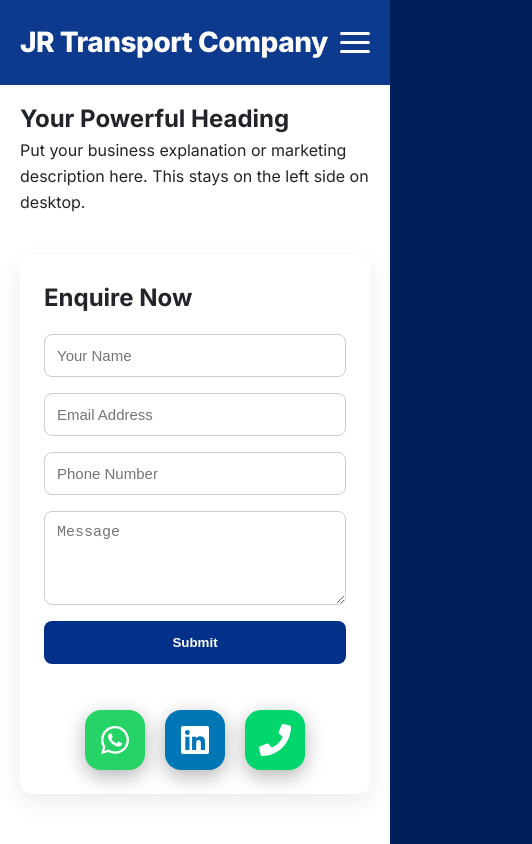
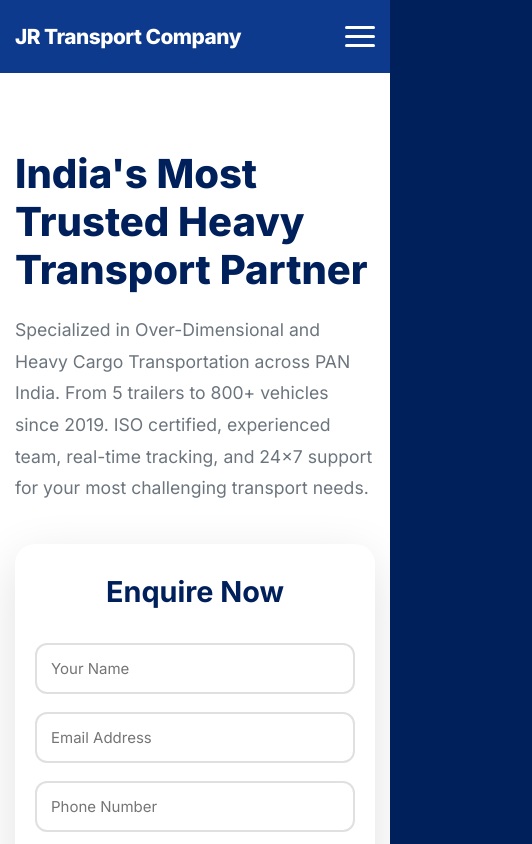
Before and after one commit to ADITYAPIMPALE11127/jr-transport-company, a React (Vite) app: page / in a window 390 px wide. Shown: the top 844 px of the page, 532 px wide, since content can reach past the window. Built offline with nearby package versions, Linux system fonts and the light colour scheme; the HTML template or start-up script is replaced by a standard one.

Commit message:
Updated index.css

```diff
--- a/src/components/Footer.jsx
+++ b/src/components/Footer.jsx
@@ -1,6 +1,6 @@
 import React, { useState } from "react";
 import { FaPhone, FaCopy } from "react-icons/fa";
-import SocialLinks from "./SocialLinks"; // <- updated import (same social UI as your SocialLinks.jsx)
+import SocialLinks from "./SocialLinks";
 
 const Footer = () => {
   const [copied, setCopied] = useState("");
@@ -20,9 +20,9 @@
   const btnStyle = {
     background: "var(--secondary)",
     color: "white",
-    padding: "20px 30px",
+    padding: "clamp(16px, 3vw, 20px) clamp(24px, 4vw, 30px)",
     borderRadius: "16px",
-    fontSize: "1.4rem",
+    fontSize: "clamp(1.1rem, 2.5vw, 1.4rem)",
     fontWeight: 600,
     cursor: "pointer",
     display: "flex",
@@ -30,16 +30,21 @@
     gap: "10px",
     border: "none",
     outline: "none",
+    width: "100%",
+    maxWidth: "280px",
+    justifyContent: "center",
   };
 
   const dropdownCard = (phone) => ({
-    padding: "20px",
+    padding: "clamp(16px, 3vw, 20px)",
     color: "var(--primary-dark)",
     cursor: "pointer",
     display: "flex",
     justifyContent: "space-between",
     alignItems: "center",
     background: copied === phone ? "#e6f7ff" : "white",
+    fontSize: "clamp(0.9rem, 2vw, 1rem)",
+    gap: "10px",
   });
 
   return (
@@ -47,31 +52,30 @@
       style={{
         background: "var(--primary-dark)",
         color: "white",
-        padding: "100px 0 40px",
-        marginTop: "50px",
+        padding: "clamp(60px, 10vw, 100px) 0 clamp(30px, 5vw, 40px)",
+        marginTop: "clamp(30px, 6vw, 50px)",
       }}
     >
       <div className="container">
         <div
           style={{
             display: "grid",
-            gridTemplateColumns: "repeat(auto-fit, minmax(280px, 1fr))",
-            gap: "50px",
-            marginBottom: "80px",
+            gridTemplateColumns: "repeat(auto-fit, minmax(min(100%, 250px), 1fr))",
+            gap: "clamp(35px, 6vw, 50px)",
+            marginBottom: "clamp(50px, 8vw, 80px)",
           }}
         >
-          {/* Contact Info */}
           <div>
-            <h3 style={{ fontSize: "1.8rem", fontWeight: 700, marginBottom: "25px" }}>
+            <h3 style={{ fontSize: "clamp(1.5rem, 3vw, 1.8rem)", fontWeight: 700, marginBottom: "25px" }}>
               JR Transport Company
             </h3>
-            <p style={{ opacity: 0.9, lineHeight: "1.8", marginBottom: "20px" }}>
+            <p style={{ opacity: 0.9, lineHeight: "1.8", marginBottom: "20px", fontSize: "clamp(0.95rem, 2vw, 1.05rem)" }}>
               India's trusted partner for heavy & over-dimensional cargo transportation since 2019.
             </p>
 
             <div style={{ margin: "30px 0" }}>
-              <p style={{ fontWeight: 600, marginBottom: "10px" }}>Office Address</p>
-              <p style={{ fontSize: "1.1rem", opacity: 0.9 }}>
+              <p style={{ fontWeight: 600, marginBottom: "10px", fontSize: "clamp(1rem, 2vw, 1.1rem)" }}>Office Address</p>
+              <p style={{ fontSize: "clamp(0.95rem, 2vw, 1.1rem)", opacity: 0.9, lineHeight: "1.7" }}>
                 A-113, A-Wing, Jai Ganesh Vision,
                 <br />
                 Akurdi, Pune - 410035
@@ -83,23 +87,22 @@
             <p style={{ margin: "20px 0" }}>
               <strong>Email:</strong>
               <br />
-              <a href={`mailto:${email}`} style={{ color: "#00a3e0" }} title="Send email to JR Transport">
+              <a href={`mailto:${email}`} style={{ color: "#00a3e0", fontSize: "clamp(0.95rem, 2vw, 1.05rem)" }} title="Send email to JR Transport">
                 {email}
               </a>
             </p>
           </div>
 
-          {/* Phone Numbers with Dropdown */}
           <div>
-            <h3 style={{ fontSize: "1.8rem", fontWeight: 700, marginBottom: "25px" }}>Call Us 24×7</h3>
+            <h3 style={{ fontSize: "clamp(1.5rem, 3vw, 1.8rem)", fontWeight: 700, marginBottom: "25px" }}>Call Us 24×7</h3>
 
-            <div style={{ position: "relative", display: "inline-block" }}>
+            <div style={{ position: "relative", display: "inline-block", width: "100%", maxWidth: "280px" }}>
               <button
                 onClick={() => setShowPhoneDropdown(!showPhoneDropdown)}
-                onMouseEnter={() => setShowPhoneDropdown(true)}
+                onMouseEnter={() => window.innerWidth > 768 && setShowPhoneDropdown(true)}
                 style={btnStyle}
               >
-                <FaPhone style={{ fontSize: "1.2rem" }} /> Call Now
+                <FaPhone style={{ fontSize: "clamp(1rem, 2vw, 1.2rem)" }} /> Call Now
               </button>
 
               {showPhoneDropdown && (
@@ -110,6 +113,7 @@
                     top: "100%",
                     left: 0,
                     width: "100%",
+                    minWidth: "280px",
                     background: "white",
                     borderRadius: "12px",
                     marginTop: "10px",
@@ -120,33 +124,29 @@
                   onMouseLeave={() => setShowPhoneDropdown(false)}
                 >
                   <div style={dropdownCard(phone1)} onClick={() => copyToClipboard(phone1)}>
-                    <div style={{ display: "flex", alignItems: "center", gap: "10px" }}>
                     <a
                       href={`tel:${phone1}`}
-                        style={{ color: "var(--primary-dark)", textDecoration: "none", fontWeight: 600 }}
+                      style={{ color: "var(--primary-dark)", textDecoration: "none", fontWeight: 600, flex: 1 }}
                       title="Call first number"
                       onClick={(e) => e.stopPropagation()}
                     >
                       {phone1}
                     </a>
-                    </div>
-                    <span style={{ fontSize: "0.9rem", color: copied === phone1 ? "green" : "#666", display: "flex", alignItems: "center", gap: "5px" }}>
+                    <span style={{ fontSize: "0.85rem", color: copied === phone1 ? "green" : "#666", display: "flex", alignItems: "center", gap: "5px", whiteSpace: "nowrap" }}>
                       {copied === phone1 ? "Copied!" : <><FaCopy /> Copy</>}
                     </span>
                   </div>
 
                   <div style={dropdownCard(phone2)} onClick={() => copyToClipboard(phone2)}>
-                    <div style={{ display: "flex", alignItems: "center", gap: "10px" }}>
                     <a
                       href={`tel:${phone2}`}
-                        style={{ color: "var(--primary-dark)", textDecoration: "none", fontWeight: 600 }}
+                      style={{ color: "var(--primary-dark)", textDecoration: "none", fontWeight: 600, flex: 1 }}
                       title="Call second number"
                       onClick={(e) => e.stopPropagation()}
                     >
                       {phone2}
                     </a>
-                    </div>
-                    <span style={{ fontSize: "0.9rem", color: copied === phone2 ? "green" : "#666", display: "flex", alignItems: "center", gap: "5px" }}>
+                    <span style={{ fontSize: "0.85rem", color: copied === phone2 ? "green" : "#666", display: "flex", alignItems: "center", gap: "5px", whiteSpace: "nowrap" }}>
                       {copied === phone2 ? "Copied!" : <><FaCopy /> Copy</>}
                     </span>
                   </div>
@@ -154,52 +154,45 @@
               )}
             </div>
 
-            {/* Social Links (shared component) */}
             <div style={{ marginTop: "40px" }}>
-              <p style={{ fontWeight: 600, marginBottom: "20px", fontSize: "1.1rem" }}>Connect With Us</p>
-
-              {/* SocialLinks component renders the icon row (WhatsApp, Email, LinkedIn, Phone) */}
+              <p style={{ fontWeight: 600, marginBottom: "20px", fontSize: "clamp(1rem, 2vw, 1.1rem)" }}>Connect With Us</p>
               <SocialLinks />
 
-              {/* Quick Action Links */}
               <div style={{ marginTop: "25px", display: "flex", flexDirection: "column", gap: "8px" }}>
                 <a
                   href={`https://wa.me/${whatsappNumber}`}
                   target="_blank"
                   rel="noreferrer"
-                  style={{ color: "#25D366", textDecoration: "none", fontSize: "0.95rem", display: "flex", alignItems: "center", gap: "8px" }}
+                  style={{ color: "#25D366", textDecoration: "none", fontSize: "clamp(0.9rem, 2vw, 0.95rem)" }}
                 >
                   Quick WhatsApp Chat
                 </a>
-
                 <a
                   href={`mailto:${email}?subject=Transportation%20Service%20Inquiry`}
-                  style={{ color: "#EA4335", textDecoration: "none", fontSize: "0.95rem", display: "flex", alignItems: "center", gap: "8px" }}
+                  style={{ color: "#EA4335", textDecoration: "none", fontSize: "clamp(0.9rem, 2vw, 0.95rem)" }}
                 >
                   Send Email
                 </a>
-
-                <a href={`tel:${phone1}`} style={{ color: "var(--secondary)", textDecoration: "none", fontSize: "0.95rem", display: "flex", alignItems: "center", gap: "8px" }}>
+                <a href={`tel:${phone1}`} style={{ color: "var(--secondary)", textDecoration: "none", fontSize: "clamp(0.9rem, 2vw, 0.95rem)" }}>
                   Call Now
                 </a>
               </div>
             </div>
           </div>
 
-          {/* Legal Links */}
           <div>
-            <h3 style={{ fontSize: "1.8rem", fontWeight: 700, marginBottom: "25px" }}>Legal</h3>
+            <h3 style={{ fontSize: "clamp(1.5rem, 3vw, 1.8rem)", fontWeight: 700, marginBottom: "25px" }}>Legal</h3>
             <ul style={{ listStyle: "none", lineHeight: "2.4", padding: 0 }}>
-              <li><a href="#" style={{ color: "#aaa", fontSize: "1.05rem" }}>Terms & Conditions (National Courier)</a></li>
-              <li><a href="#" style={{ color: "#aaa", fontSize: "1.05rem" }}>Terms & Conditions (Intracity)</a></li>
-              <li><a href="#" style={{ color: "#aaa", fontSize: "1.05rem" }}>Privacy Policy</a></li>
-              <li><a href="#" style={{ color: "#aaa", fontSize: "1.05rem" }}>Cookie Policy</a></li>
-              <li><a href="#" style={{ color: "#aaa", fontSize: "1.05rem" }}>Disclaimer</a></li>
+              <li><a href="#" style={{ color: "#aaa", fontSize: "clamp(0.95rem, 2vw, 1.05rem)" }}>Terms & Conditions (National Courier)</a></li>
+              <li><a href="#" style={{ color: "#aaa", fontSize: "clamp(0.95rem, 2vw, 1.05rem)" }}>Terms & Conditions (Intracity)</a></li>
+              <li><a href="#" style={{ color: "#aaa", fontSize: "clamp(0.95rem, 2vw, 1.05rem)" }}>Privacy Policy</a></li>
+              <li><a href="#" style={{ color: "#aaa", fontSize: "clamp(0.95rem, 2vw, 1.05rem)" }}>Cookie Policy</a></li>
+              <li><a href="#" style={{ color: "#aaa", fontSize: "clamp(0.95rem, 2vw, 1.05rem)" }}>Disclaimer</a></li>
             </ul>
           </div>
         </div>
 
-        <div style={{ textAlign: "center", paddingTop: "40px", borderTop: "1px solid rgba(255,255,255,0.1)", fontSize: "1rem", opacity: 0.8 }}>
+        <div style={{ textAlign: "center", paddingTop: "clamp(30px, 5vw, 40px)", borderTop: "1px solid rgba(255,255,255,0.1)", fontSize: "clamp(0.9rem, 2vw, 1rem)", opacity: 0.8 }}>
           © 2025 JR Transport Company. All rights reserved. | Made with Passion in Pune, India
         </div>
       </div>
--- a/src/components/SocialLinks.jsx
+++ b/src/components/SocialLinks.jsx
@@ -2,71 +2,81 @@
 import { FaWhatsapp, FaLinkedin, FaPhone } from "react-icons/fa";
 
 const SocialLinks = () => {
+  const linkStyle = {
+    color: "white",
+    width: "clamp(50px, 8vw, 60px)",
+    height: "clamp(50px, 8vw, 60px)",
+    borderRadius: "16px",
+    display: "flex",
+    alignItems: "center",
+    justifyContent: "center",
+    fontSize: "clamp(26px, 5vw, 32px)",
+    boxShadow: "0 6px 20px rgba(0,0,0,0.3)",
+    textDecoration: "none",
+    transition: "transform 0.3s ease, box-shadow 0.3s ease"
+  };
+
   return (
     <div style={{
       display: "flex",
-      gap: "20px",
+      gap: "clamp(15px, 3vw, 20px)",
       justifyContent: "center",
       marginTop: "30px",
       flexWrap: "wrap"
     }}>
-      {/* WhatsApp */}
       <a
         href="https://wa.me/919766958932"
         target="_blank"
         rel="noreferrer"
         style={{
+          ...linkStyle,
           background: "#25D366",
-          color: "white",
-          width: "60px",
-          height: "60px",
-          borderRadius: "16px",
-          display: "flex",
-          alignItems: "center",
-          justifyContent: "center",
-          fontSize: "32px",
-          boxShadow: "0 6px 20px rgba(0,0,0,0.3)",
-          textDecoration: "none",
+        }}
+        onMouseEnter={(e) => {
+          e.currentTarget.style.transform = "scale(1.1)";
+          e.currentTarget.style.boxShadow = "0 10px 30px rgba(0,0,0,0.4)";
+        }}
+        onMouseLeave={(e) => {
+          e.currentTarget.style.transform = "scale(1)";
+          e.currentTarget.style.boxShadow = "0 6px 20px rgba(0,0,0,0.3)";
         }}
       >
         <FaWhatsapp />
       </a>
 
-      {/* LinkedIn */}
       <a
-        href="https://www.linkedin.com/company/your-company"  // ← update this later
+        href="https://www.linkedin.com/company/your-company"
         target="_blank"
         rel="noreferrer"
         style={{
+          ...linkStyle,
           background: "#0077b5",
-          color: "white",
-          width: "60px",
-          height: "60px",
-          borderRadius: "16px",
-          display: "flex",
-          alignItems: "center",
-          justifyContent: "center",
-          fontSize: "32px",
-          boxShadow: "0 6px 20px rgba(0,0,0,0.3)",
+        }}
+        onMouseEnter={(e) => {
+          e.currentTarget.style.transform = "scale(1.1)";
+          e.currentTarget.style.boxShadow = "0 10px 30px rgba(0,0,0,0.4)";
+        }}
+        onMouseLeave={(e) => {
+          e.currentTarget.style.transform = "scale(1)";
+          e.currentTarget.style.boxShadow = "0 6px 20px rgba(0,0,0,0.3)";
         }}
       >
         <FaLinkedin />
       </a>
 
-      {/* Phone */}
       <a
         href="tel:+919766958932"
         style={{
+          ...linkStyle,
           background: "#00d66b",
-          color: "white",
-          width: "60px",
-          height: "60px",
-          borderRadius: "16px",
-          display: "flex",
-          alignItems: "center",
-          justifyContent: "center",
-          fontSize: "32px",
-          boxShadow: "0 6px 20px rgba(0,0,0,0.3)",
+        }}
+        onMouseEnter={(e) => {
+          e.currentTarget.style.transform = "scale(1.1)";
+          e.currentTarget.style.boxShadow = "0 10px 30px rgba(0,0,0,0.4)";
+        }}
+        onMouseLeave={(e) => {
+          e.currentTarget.style.transform = "scale(1)";
+          e.currentTarget.style.boxShadow = "0 6px 20px rgba(0,0,0,0.3)";
         }}
       >
         <FaPhone />
--- a/src/index.css
+++ b/src/index.css
@@ -44,17 +44,11 @@
   width: 100%;
   max-width: 1400px;
   margin: 0 auto;
-  padding: 0 20px;
+  padding: 0 clamp(15px, 3vw, 20px);
 }
 
 section {
-  padding: 80px 0;
-}
-
-@media (min-width: 768px) {
-  section {
-    padding: 120px 0;
-  }
+  padding: clamp(60px, 10vw, 120px) 0;
 }
 /* ===== NAVBAR STYLES ===== */
 .navbar {
@@ -82,7 +76,7 @@
 }
 
 .logo {
-  font-size: 28px;
+  font-size: clamp(1.3rem, 4vw, 1.75rem);
   font-weight: 800;
   letter-spacing: -0.5px;
   color: white !important;
@@ -95,7 +89,8 @@
 .nav-links a {
  color: white !important;
   font-weight: 500;
-  margin-left: 40px;
+  margin-left: clamp(25px, 4vw, 40px);
+  font-size: clamp(0.95rem, 2vw, 1.05rem);
   position: relative;
   transition: var(--transition);
 }
@@ -158,9 +153,9 @@
 
 .mobile-menu a {
  color: white !important;
-  font-size: 32px;
+  font-size: clamp(1.8rem, 5vw, 2rem);
   font-weight: 600;
-  margin: 15px 0;
+  margin: clamp(12px, 3vw, 15px) 0;
   opacity: 0;
   transform: translateY(20px);
   transition: all 0.4s ease;
--- a/src/sections/HeroEnquirySplit.css
+++ b/src/sections/HeroEnquirySplit.css
@@ -1,62 +1,179 @@
 #hero-split {
-  padding: 100px 0;
+  padding: 120px 0 80px;
+  margin-top: 70px;
 }
 
 .hero-container {
   display: flex;
-  flex-direction: column; /* Mobile default */
-  gap: 40px;
+  flex-direction: column;
+  gap: 60px;
+  align-items: center;
 }
 
-/* Desktop: side-by-side layout */
+.hero-left {
+  width: 100%;
+  max-width: 100%;
+}
+
+.hero-left h1 {
+  font-size: clamp(2.5rem, 8vw, 4.5rem);
+  font-weight: 800;
+  color: var(--primary-dark);
+  line-height: 1.2;
+  margin-bottom: 25px;
+}
+
+.hero-left p {
+  font-size: clamp(1.1rem, 3vw, 1.4rem);
+  color: var(--gray);
+  line-height: 1.8;
+  max-width: 700px;
+}
+
+.hero-right {
+  width: 100%;
+  max-width: 500px;
+}
+
+.enquiry-form {
+  display: flex;
+  flex-direction: column;
+  gap: 20px;
+  padding: 35px 30px;
+  background: white;
+  border-radius: 20px;
+  box-shadow: 0 15px 50px rgba(0, 0, 0, 0.12);
+}
+
+.enquiry-form h2 {
+  font-size: clamp(1.8rem, 4vw, 2.2rem);
+  font-weight: 700;
+  color: var(--primary-dark);
+  margin-bottom: 10px;
+  text-align: center;
+}
+
+.enquiry-form input,
+.enquiry-form textarea {
+  padding: 16px;
+  border: 2px solid #e0e0e0;
+  border-radius: 12px;
+  font-size: 16px;
+  font-family: inherit;
+  transition: all 0.3s ease;
+  width: 100%;
+}
+
+.enquiry-form input:focus,
+.enquiry-form textarea:focus {
+  outline: none;
+  border-color: var(--secondary);
+  box-shadow: 0 0 0 3px rgba(0, 163, 224, 0.1);
+}
+
+.enquiry-form textarea {
+  resize: vertical;
+  min-height: 120px;
+}
+
+.enquiry-form button {
+  background: linear-gradient(135deg, var(--primary), var(--secondary));
+  color: white;
+  padding: 18px;
+  border: none;
+  border-radius: 12px;
+  cursor: pointer;
+  font-weight: 700;
+  font-size: 1.1rem;
+  transition: all 0.3s ease;
+  box-shadow: 0 8px 20px rgba(0, 48, 135, 0.3);
+}
+
+.enquiry-form button:hover:not(:disabled) {
+  transform: translateY(-2px);
+  box-shadow: 0 12px 30px rgba(0, 48, 135, 0.4);
+}
+
+.enquiry-form button:disabled {
+  opacity: 0.7;
+  cursor: not-allowed;
+}
+
+.error {
+  color: #ff3333;
+  font-size: 13px;
+  margin-top: -12px;
+  margin-bottom: 0;
+  display: block;
+  font-weight: 500;
+}
+
+@media (min-width: 768px) {
+  .enquiry-form {
+    padding: 40px 35px;
+  }
+}
+
 @media (min-width: 992px) {
+  #hero-split {
+    padding: 140px 0 100px;
+  }
+
   .hero-container {
     flex-direction: row;
     justify-content: space-between;
     align-items: flex-start;
+    gap: 80px;
   }
 
   .hero-left {
     flex: 1;
+    max-width: 600px;
   }
 
   .hero-right {
-    flex: 1;
-    max-width: 450px;
+    flex: 0 0 450px;
+    position: sticky;
+    top: 100px;
   }
 }
 
-/* Basic form styling */
+@media (max-width: 767px) {
+  #hero-split {
+    padding: 100px 0 60px;
+  }
+
+  .hero-container {
+    gap: 40px;
+  }
+
   .enquiry-form {
-  display: flex;
-  flex-direction: column;
-  gap: 16px;
-  padding: 24px;
-  background: white;
-  border-radius: 12px;
-  box-shadow: 0 8px 25px rgba(0, 0, 0, 0.08);
+    padding: 28px 22px;
   }
 
   .enquiry-form input,
   .enquiry-form textarea {
-  padding: 12px;
-  border: 1px solid #ccc;
-  border-radius: 8px;
+    padding: 14px;
     font-size: 15px;
   }
 
   .enquiry-form button {
-  background: var(--primary);
-  color: white;
-  padding: 14px;
-  border: none;
-  border-radius: 8px;
-  cursor: pointer;
-  font-weight: 600;
+    padding: 16px;
+    font-size: 1rem;
   }
-.error {
-  color: #ff3333;
-  font-size: 13px;
-  margin-bottom: 8px;
-  display: block;
 }
+
+@media (max-width: 480px) {
+  #hero-split {
+    padding: 80px 0 50px;
+  }
+
+  .hero-left h1 {
+    margin-bottom: 20px;
+  }
+
+  .enquiry-form {
+    padding: 25px 20px;
+    gap: 18px;
+  }
+}
--- a/src/sections/HeroSection.jsx
+++ b/src/sections/HeroSection.jsx
@@ -3,10 +3,11 @@
 const HeroSection = () => {
   return (
     <div className="hero-left">
-      <h1>Your Powerful Heading</h1>
+      <h1>India's Most Trusted Heavy Transport Partner</h1>
       <p>
-        Put your business explanation or marketing description here. This stays
-        on the left side on desktop.
+        Specialized in Over-Dimensional and Heavy Cargo Transportation across PAN India.
+        From 5 trailers to 800+ vehicles since 2019. ISO certified, experienced team,
+        real-time tracking, and 24x7 support for your most challenging transport needs.
       </p>
     </div>
   );
```
Also changed, not shown: src/sections/Milestones.jsx (+22 -98 lines), src/sections/MilestonesResponsive.css (added, +117 -0 lines), src/sections/Services.jsx (+41 -25 lines), src/sections/Solutions.jsx (+29 -18 lines). Lines whose indentation alone changed are shown as unchanged.
